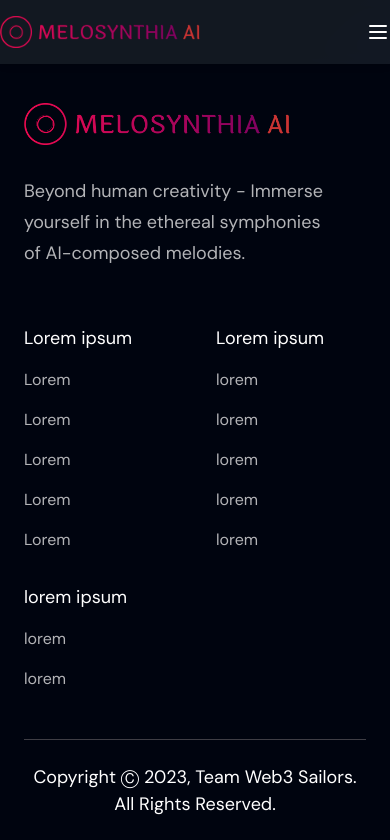
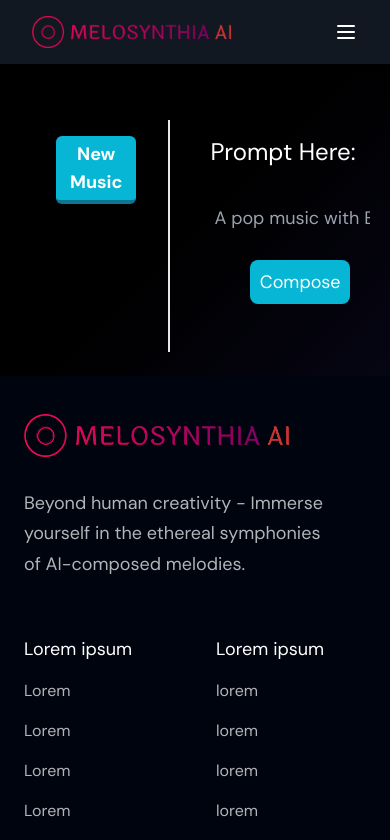
Before and after one commit to AYUSHMAN0503/MeloSynthiaAI, a React (Vite) app in the folder CLIENT/: page /GetStarted in a window 390 px wide. Shown: the top 840 px of the page. Built offline with nearby package versions, Linux system fonts and the light colour scheme.

Commit message:
basic GetStarted Page

```diff
--- a/CLIENT/package.json
+++ b/CLIENT/package.json
@@ -40,6 +40,6 @@
     "prettier-plugin-tailwindcss": "^0.4.1",
     "tailwindcss": "^3.3.3",
     "typescript": "^5.0.2",
-    "vite": "^4.4.5"
+    "vite": "^4.4.9"
   }
 }
--- a/CLIENT/src/App.tsx
+++ b/CLIENT/src/App.tsx
@@ -10,6 +10,7 @@ import {
   Route,
   useLocation,} from "react-router-dom";
 import Signin from "./Components/navbar/Signin";
+import { GetStarted } from "./Components/GetStarted";
 
 
 function App() {
@@ -24,6 +25,7 @@ function App() {
       < Route path="/Register" element={<Signin/>} />
       < Route path="/Signup" element={<Signup/>} />
       < Route path="/AboutUs" element={<AboutUs/>} />
+      < Route path="/GetStarted" element={<GetStarted/>} />
     </Routes>
 
     </Router>
--- /dev/null
+++ b/CLIENT/src/Components/GetStarted.tsx
@@ -0,0 +1,23 @@
+import React from 'react'
+import { motion } from "framer-motion"
+
+export const GetStarted = () => {
+  return (
+    <div className='container pt-14 px-6 pb-6 flex flex-wrap pr-0'>
+        <div className='text-white w-2/5 border-r-2 px-4 '>
+            <motion.button whileHover={{scale: 1.1}} className='bg-cyan-500 text-white text-lg sm:text-base md:text-sm lg:text-lg font-bold py-[1vw] px-[2vw] mx-4 my-4 rounded-md border-b-4 border-cyan-700'>
+                New Music
+            </motion.button>
+        </div>
+        <div className='text-white w-3/5 p-4 px-10 pr-0'>
+            <h2 className='text-2xl'>Prompt Here: </h2>
+            <div className='w-full flex  flex-row justify-center items-center py-8 flex-wrap'>
+                <input className='mr-[4vw] appearance-none bg-transparent border-none w-[40vw] mb-6 text-white-700 py-[1vw] focus:outline-none text-lg' type='text' placeholder="A pop music with Eminem song's beat"></input>
+                <button className='flex-shrink-0 border-transparent bg-cyan-500 hover:bg-cyan-700 border-4 border-cyan-500 hover:border-cyan-700 text-lg text-white px-[1.5vw] py-[1vw] rounded-lg' type='button'>
+                    Compose
+                </button>
+            </div>
+        </div>
+    </div>
+  )
+}
--- a/CLIENT/src/Components/navbar/Hero.tsx
+++ b/CLIENT/src/Components/navbar/Hero.tsx
@@ -6,7 +6,7 @@ import React from "react"
 const Hero = () => {
 
   return (
-    <section id="home" className={`flex md:flex-row flex-col ${styles.paddingY}`}>
+    <section id="home" className={`flex md:flex-row flex-col ${styles.paddingY} px-8`}>
       <div className={`flex-1 ${styles.flexStart} flex-col xl:px-0 sm:px-16 px-6`}>
         <div className="flex flex-row items-center py-[6px] px-4 bg-discount-gradient rounded-[10px] mb-2">
 
--- a/CLIENT/src/Components/navbar/Test3.tsx
+++ b/CLIENT/src/Components/navbar/Test3.tsx
@@ -34,7 +34,7 @@ const navList = (
             Future
           </Link>
 
-         <Link to=""><motion.button
+         <Link to="/GetStarted"><motion.button
     whileHover={{ scale: 1.1 }}
     whileTap={{ scale: 0.9 }} className="bg-cyan-400  text-black font-medium py-2 px-4  my-0.9 rounded-lg ">
          Get started
--- a/package.json
+++ b/package.json
@@ -1,5 +1,10 @@
 {
   "dependencies": {
     "react-text-gradients": "^1.0.2"
+  },
+  "devDependencies": {
+    "autoprefixer": "^10.4.14",
+    "postcss": "^8.4.27",
+    "tailwindcss": "^3.3.3"
   }
 }
--- /dev/null
+++ b/postcss.config.js
@@ -0,0 +1,6 @@
+module.exports = {
+  plugins: {
+    tailwindcss: {},
+    autoprefixer: {},
+  },
+}
--- /dev/null
+++ b/tailwind.config.js
@@ -0,0 +1,8 @@
+/** @type {import('tailwindcss').Config} */
+module.exports = {
+  content: [],
+  theme: {
+    extend: {},
+  },
+  plugins: [],
+}
```
Also changed, not shown: 2 other files (tests, documents, lock files or other folders).
